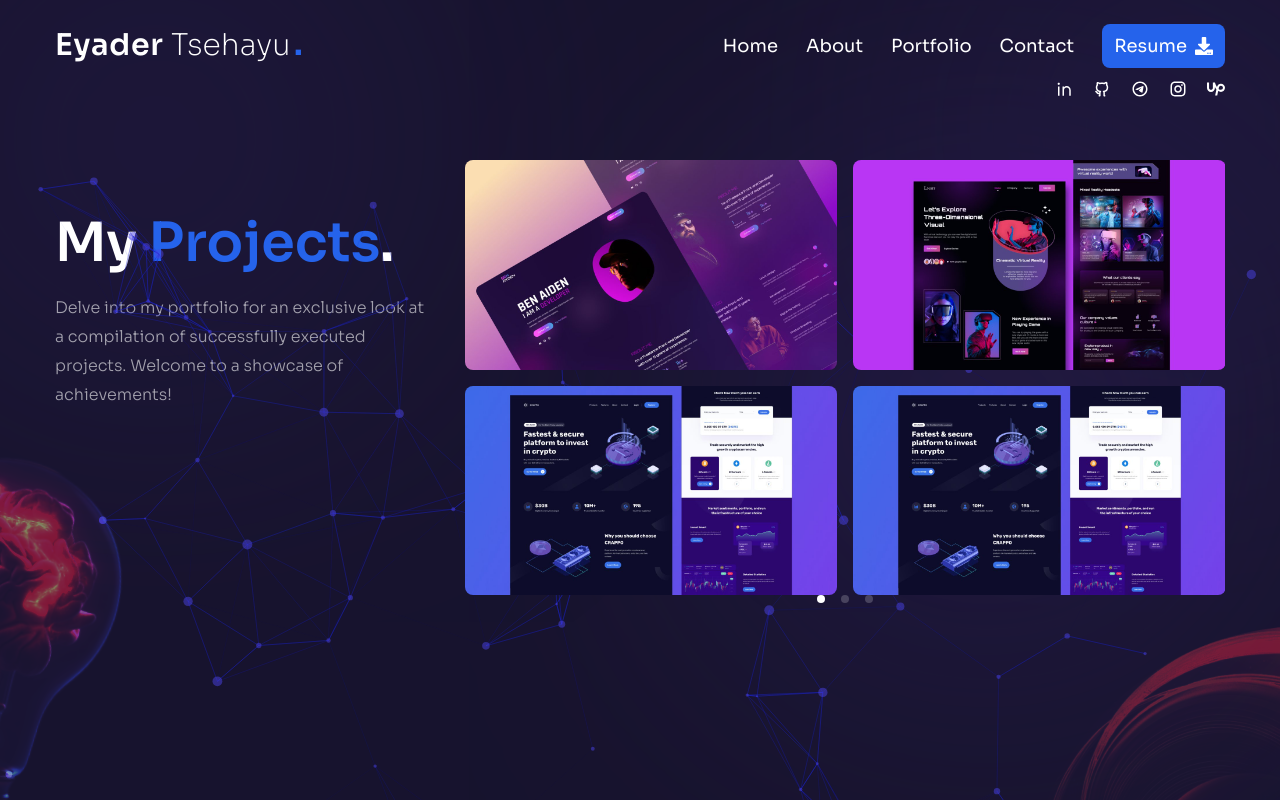
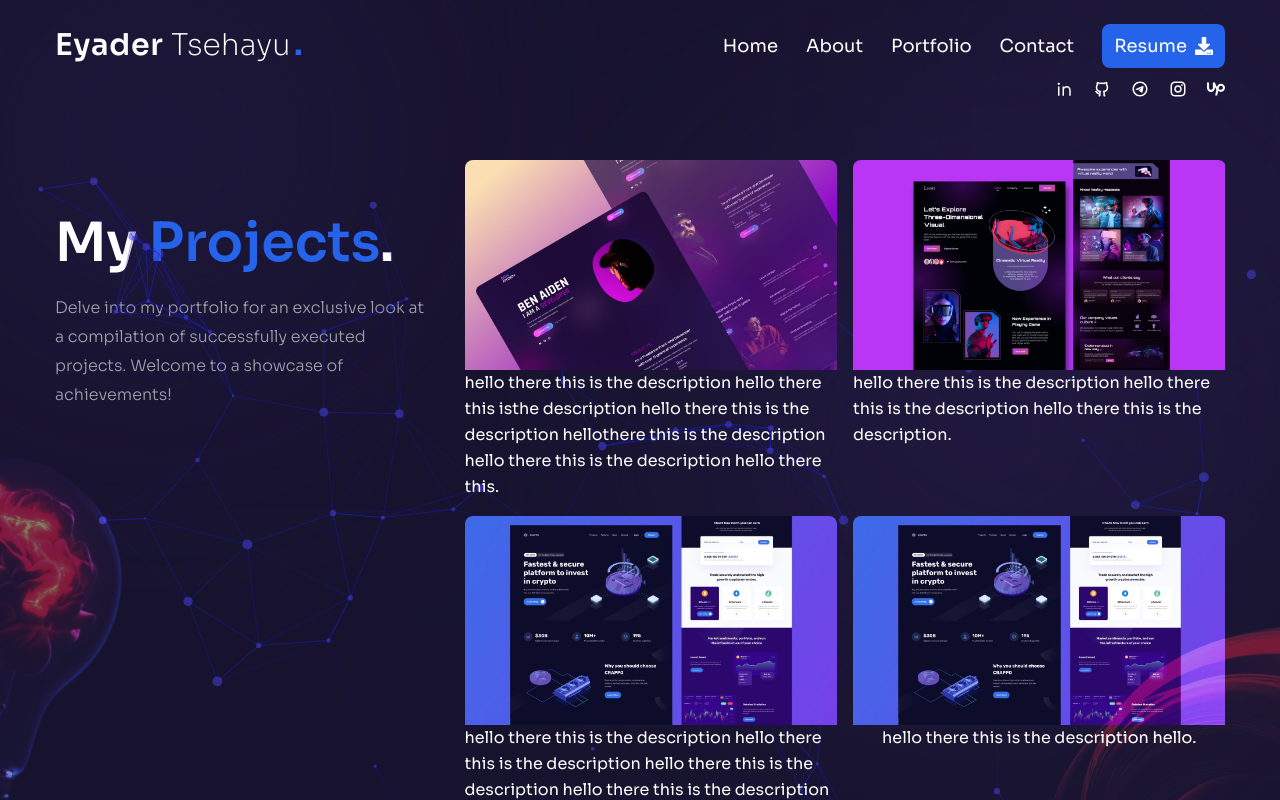
Before and after one commit to EyaderTsehayu/EyaderTsehayu-portfolio, a Next.js app: page /projects in a window 1280 px wide. Shown: the top 800 px of the page. Built offline with nearby package versions, Linux system fonts and the light colour scheme.

Commit message:
add description in the mock data

```diff
--- a/constants/projectsData.js
+++ b/constants/projectsData.js
@@ -5,18 +5,25 @@ const workSlides = {
         {
           title: "title",
           path: "/thumb1.jpg",
+          description:
+            "   hello there this is the description hello there this isthe description hello there this is the description hellothere this is the description hello there this is the description hello there this.",
         },
         {
           title: "title",
           path: "/thumb2.jpg",
+          description:
+            "   hello there this is the description hello there this is the description hello there this is the description.",
         },
         {
           title: "title",
           path: "/thumb3.jpg",
+          description:
+            "   hello there this is the description hello there this is the description hello there this is the description hello there this is the description hello there this is the description hello there this.",
         },
         {
           title: "title",
           path: "/thumb3.jpg",
+          description: "   hello there this is the description hello.",
         },
       ],
     },
```
